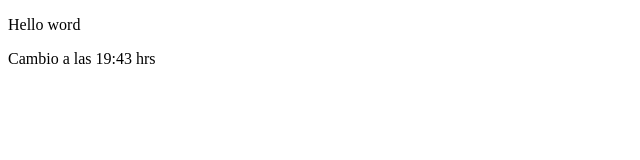
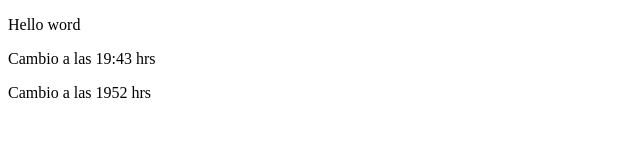
Before and after one commit to alexavendanopro/webdev, a plain HTML site: page index.html in a window 1280 px wide. Shown: the whole page, without its empty margins (0-640 px from the left). Drawn offline with Linux system fonts and the light colour scheme.

Commit message:
Cambio a las 19:53

```diff
--- a/index.html
+++ b/index.html
@@ -9,5 +9,6 @@
 <body>
     <p>Hello word</p>
     <p>Cambio a las 19:43 hrs</p>
+    <p>Cambio a las 1952 hrs</p>
 </body>
 </html>
```
